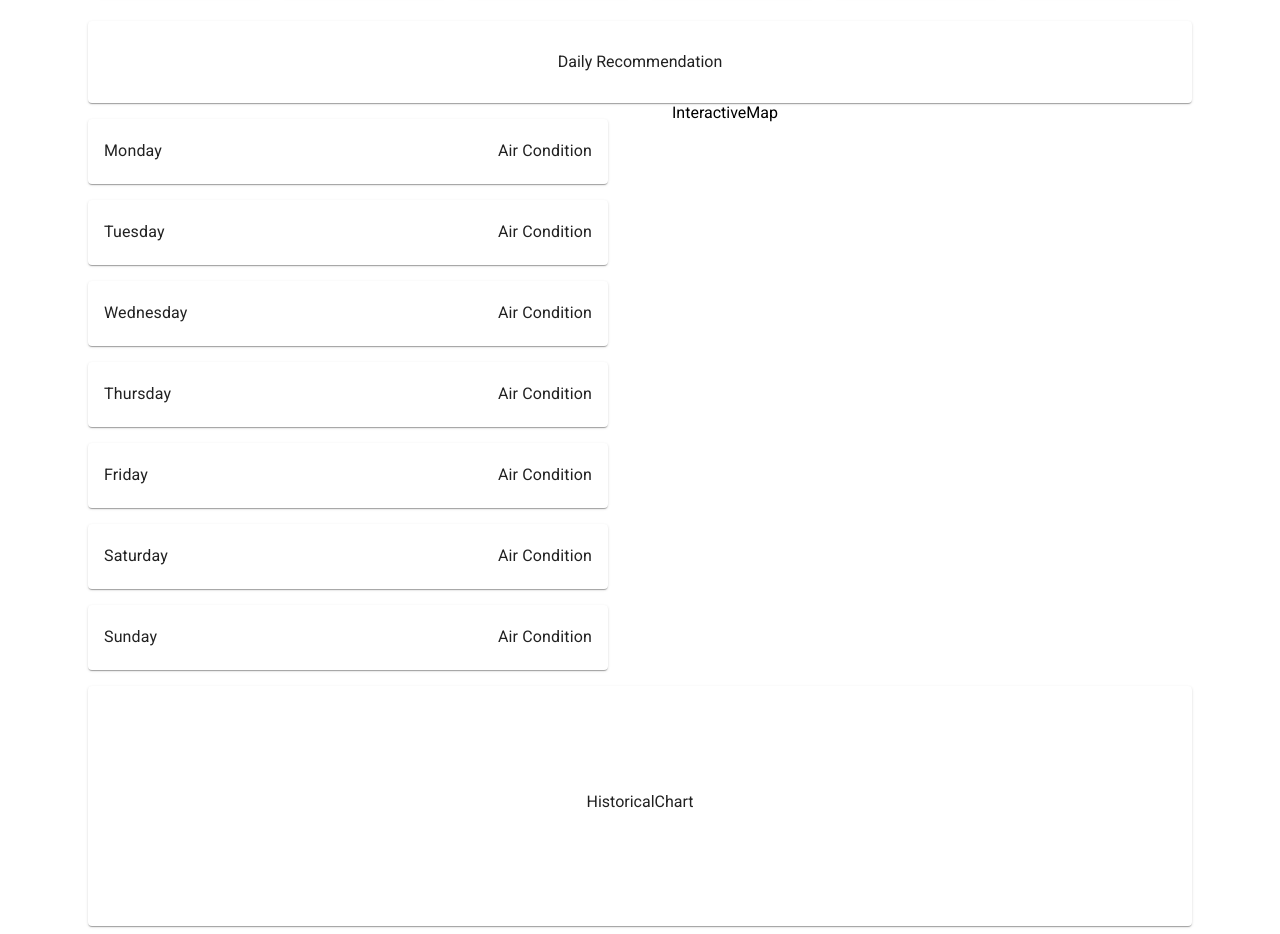
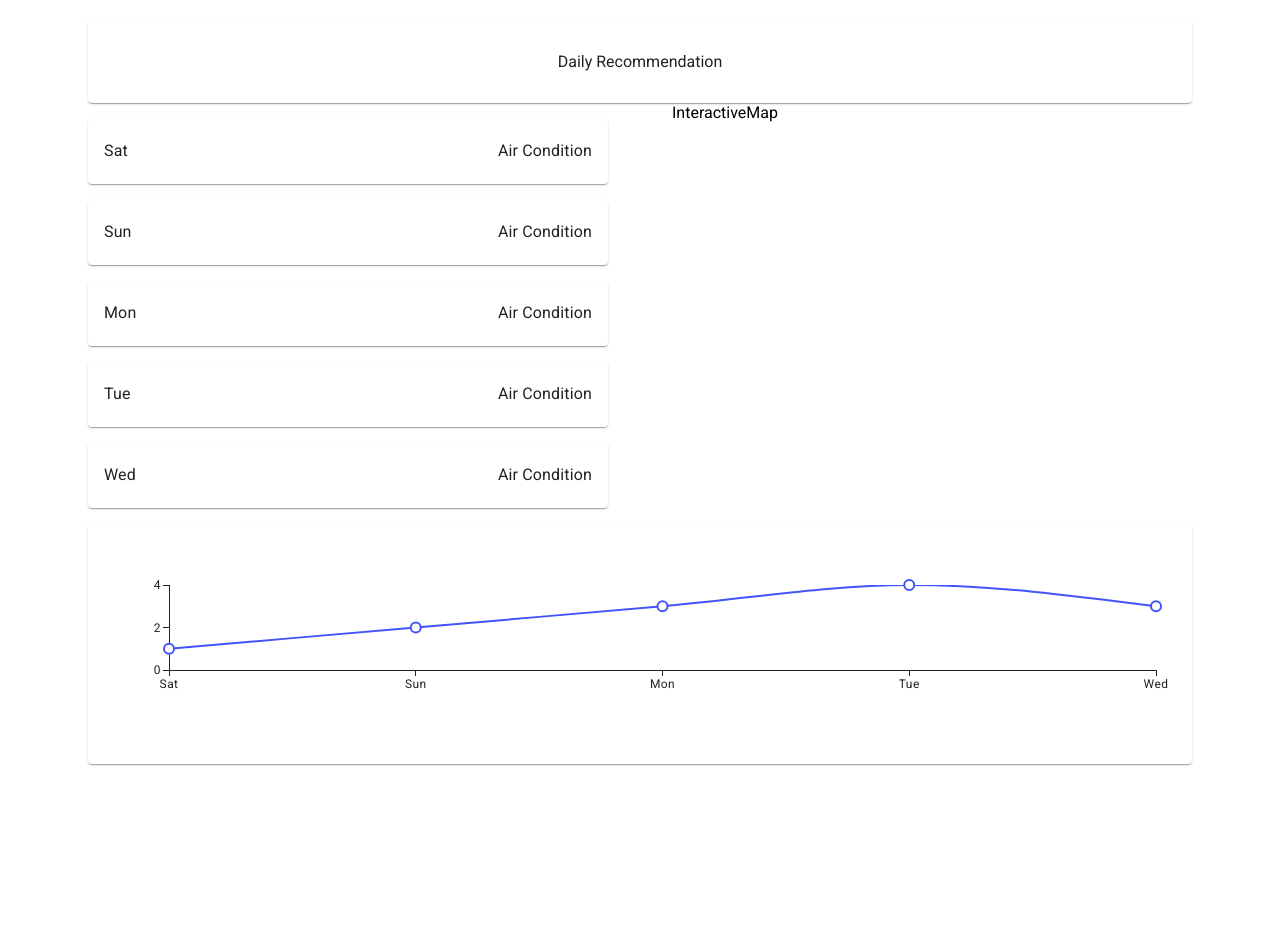
Before and after one commit to oscarvasquez28/2025-NASA-Space-Apps-Challenge-Catmosphere, a React (Vite) app in the folder client/: page / in a window 1280 px wide. Shown: the part 300-1234 px from the top of the page. After the commit the page ends 1072 px from the top, so only its background shows below. Built offline with nearby package versions, Linux system fonts and the light colour scheme; no server answers.

Commit message:
feat: add @mui/x-charts for enhanced charting capabilities in DailyIndicators and HistoricalChart components

```diff
--- a/client/package.json
+++ b/client/package.json
@@ -14,6 +14,7 @@
     "@emotion/styled": "^11.14.1",
     "@fontsource/roboto": "^5.2.8",
     "@mui/material": "^7.3.4",
+    "@mui/x-charts": "^8.13.1",
     "react": "^19.1.1",
     "react-dom": "^19.1.1",
     "react-router-dom": "^7.9.3"
--- a/client/src/components/DailyIndicators.jsx
+++ b/client/src/components/DailyIndicators.jsx
@@ -2,9 +2,19 @@ import Container from '@mui/material/Container';
 import Card from '@mui/material/Card';
 import { Stack, Typography } from '@mui/material';
 
-const Days = ['Monday', 'Tuesday', 'Wednesday', 'Thursday', 'Friday', 'Saturday', 'Sunday'];
 
 function DailyIndicators() {
+  const Today = new Date().toString().split(' ')[0];
+
+  const next4Days = [];
+  for (let i = 1; i <= 4; i++) {
+    const nextDay = new Date();
+    nextDay.setDate(new Date().getDate() + i);
+    next4Days.push(nextDay.toString().split(' ')[0]);
+  }
+
+  const Days = [Today, ...next4Days];
+
   return (
     <Container>
       {Days.map((day) => (
--- a/client/src/components/HistoricalChart.jsx
+++ b/client/src/components/HistoricalChart.jsx
@@ -1,12 +1,25 @@
 import {Card, CardContent } from '@mui/material';
 import Container from '@mui/material/Container';
+import { LineChart } from '@mui/x-charts';
+
 
 function HistoricalChart() {
+  const Today = new Date().toString().split(' ')[0];
+  const nextDays = [];
+  for (let i = 1; i <= 4; i++) {
+    const nextDay = new Date();
+    nextDay.setDate(new Date().getDate() + i);
+    nextDays.push(nextDay.toString().split(' ')[0]);
+  }
+  const Days = [Today, ...nextDays];
   return (
     <Container>
       <Card>
-        <CardContent sx={{ minWidth: 300, minHeight: 200, textAlign: 'center',placeContent: 'center' }}>
-          HistoricalChart
+        <CardContent sx={{ minWidth: 300, minHeight: 200, textAlign: 'center', placeContent: 'center' }}>
+          <LineChart
+            series={[{ data: [1, 2, 3, 4, 3] }]}
+            xAxis={[{ scaleType: 'point', data: Days }]}
+          />
         </CardContent>
       </Card>
     </Container>
```
Also changed, not shown: 1 other file (tests, documents, lock files or other folders).
